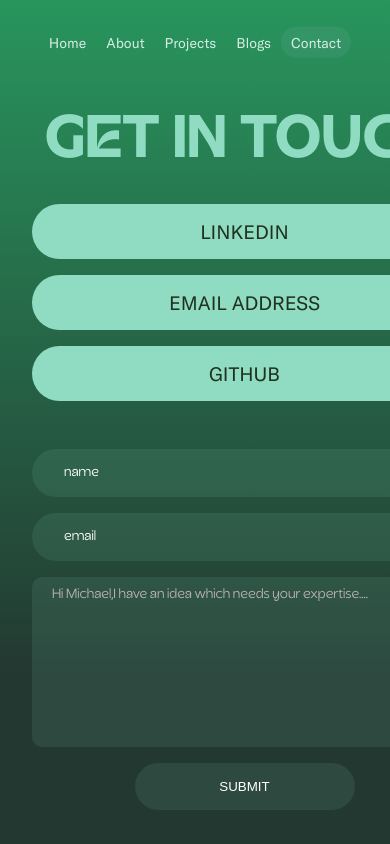
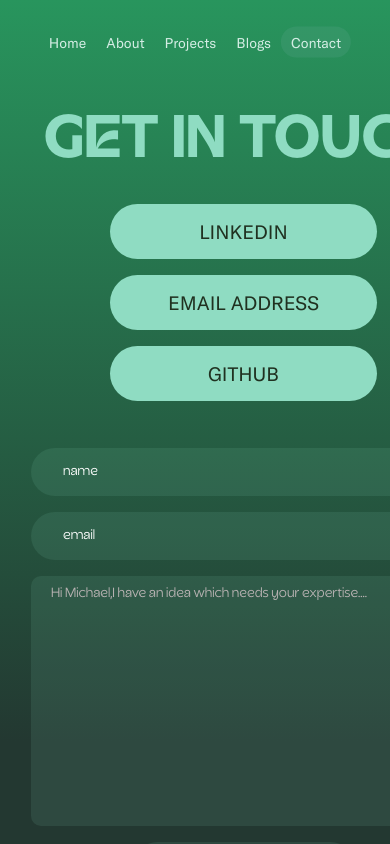
Before and after one commit to Mikey1233/myPortfolio, a React (Vite) app: page /contact in a window 390 px wide. Shown: the top 844 px of the page. Built offline with nearby package versions, Linux system fonts and the light colour scheme.

Commit message:
updated build file

```diff
--- a/src/pages/contact/Contact.jsx
+++ b/src/pages/contact/Contact.jsx
@@ -95,7 +95,7 @@
             />
             <textarea
               placeholder="Hi Michael,I have an idea which needs your expertise...."
-              rows={"10"}
+              rows={"15"}
               cols={"50"}
               name="message"
               onChange={handleChange}
--- a/src/pages/contact/contact.css
+++ b/src/pages/contact/contact.css
@@ -13,6 +13,12 @@
     rgba(35, 56, 49, 1) 82%,
     rgba(35, 56, 49, 1) 100%
   );
+}
+.contact-page-content{
+  display: flex;
+  justify-content: center;
+  flex-direction: column;
+  align-items: center;
 }
 .contact-page-box h2 {
   color: var(--color-text-h);
@@ -48,7 +54,8 @@
   flex-direction: column;
   justify-content: center;
   align-content: center;
-  padding: 1rem 15rem;
+  padding: 1rem;
+  width: 50vw;
 }
 .contact-page-content input {
   color: white;
@@ -92,13 +99,14 @@
         font-size: 60px;
       }
       .contact-page-content-bar {
-
+        padding: 2rem 5px;
         flex-direction: column;
         gap: 1rem;
       }
       .contact-page-content form {
         gap: 1rem;
-        padding: 1rem ;
+        padding: 15px;
+        width: 100%;
     }
     .contact-page-box {
         padding: 7rem 1rem 0rem 1rem;
```
